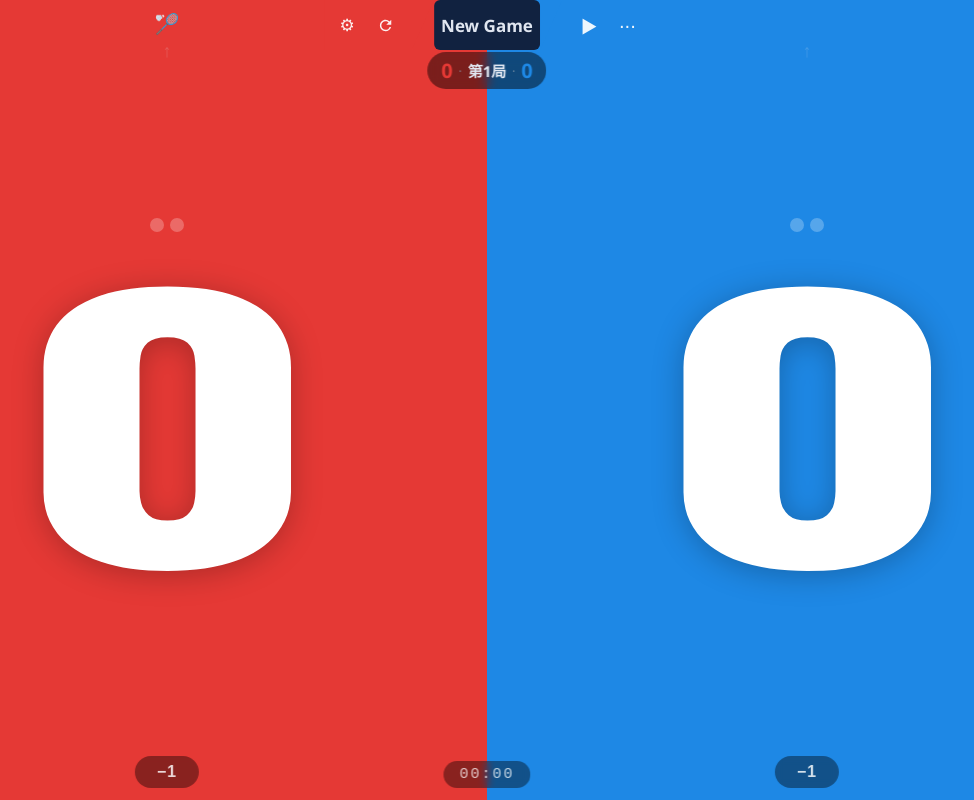
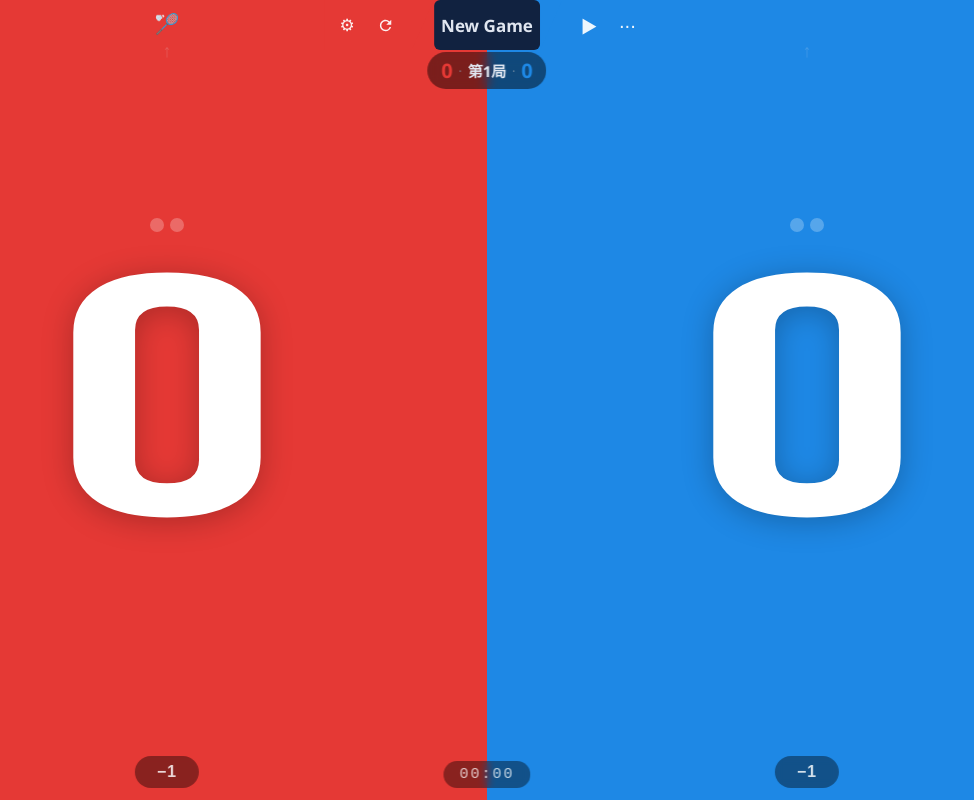
Before and after one commit to dmc4nero7482-commits/Scoreboard, a plain HTML site: page scoreboard.html in a window 1280 px wide. Shown: the whole page, without its empty margins (153-1127 px from the left). Drawn offline with nearby package versions, Linux system fonts and the light colour scheme.

Commit message:
Add files via upload

```diff
--- a/scoreboard.html
+++ b/scoreboard.html
@@ -9,7 +9,7 @@
 <title>羽球計分板</title>
 <link rel="manifest" href="manifest.json">
 <link rel="preconnect" href="https://fonts.googleapis.com">
-<link rel="stylesheet" href="https://fonts.googleapis.com/css2?family=Oswald:wght@700&display=swap">
+<link rel="stylesheet" href="https://fonts.googleapis.com/css2?family=Bebas+Neue&display=swap">
 <script src="https://unpkg.com/peerjs@1.5.4/dist/peerjs.min.js"></script>
 <style>
   *, *::before, *::after { box-sizing: border-box; margin: 0; padding: 0; }
@@ -183,9 +183,9 @@
   #nameA, #nameB { color: rgba(255,255,255,0.9); }
 
   .score-num {
-    font-family: 'Oswald', sans-serif;
+    font-family: 'Bebas Neue', sans-serif;
     font-size: clamp(120px, 46vh, 340px);
-    font-weight: 700;
+    font-weight: 400;
     line-height: 1;
     font-variant-numeric: tabular-nums;
     cursor: pointer;
```
